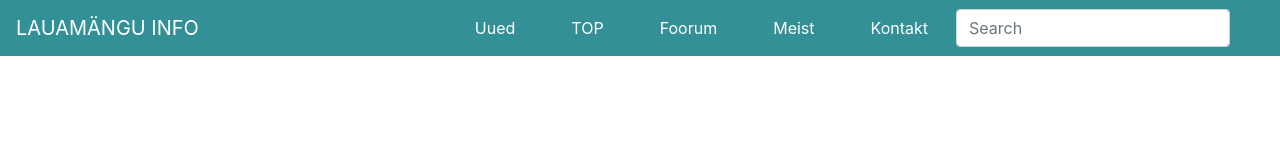
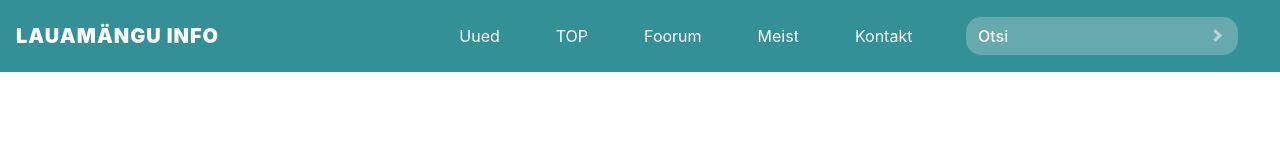
Before and after one commit to TaaviStone/katse-arvutim-ng, a plain HTML site: page index.html in a window 1280 px wide. Drawn offline with nearby package versions, Linux system fonts and the light colour scheme.

Commit message:
Finished navbar

```diff
--- a/index.html
+++ b/index.html
@@ -11,11 +11,11 @@
     <title>Title</title>
 </head>
 <body>
-<nav class="navbar-custom navbar navbar-expand-lg">
-    <a class="navbar-brand" href="#">LAUAMÄNGU INFO</a>
+<nav class="navbar-custom navbar navbar-expand-lg py-3">
+    <a class="logo navbar-brand" href="#">LAUAMÄNGU INFO</a>
 
     <div class="collapse navbar-collapse" id="navbarSupportedContent">
-        <ul class="navbar-nav ml-auto">
+        <ul class="pages navbar-nav ml-auto">
             <li class="nav-item">
                 <a class="nav-link" href="#">Uued</a>
             </li>
@@ -33,11 +33,15 @@
             </li>
         </ul>
 
-        <form class="form-inline">
-            <input class="form-control mr-sm-2" type="text" placeholder="Search" aria-label="Search">
-            <span class="input-group-btn">
-                <button class="btn btn-default my-2 my-sm-0" type="submit"/>
+        <form id="search-form" class="form-inline">
+            <div class="input-group">
+                <input type="text" class="form-control search-form" placeholder="Otsi">
+                <span class="input-group-btn">
+                <button class="btn btn-default" type="submit">
+                    <i class="arrow right"></i>
+                </button>
             </span>
+            </div>
         </form>
     </div>
 </nav>
--- a/styles.css
+++ b/styles.css
@@ -1,13 +1,25 @@
-body {
-    color: white;
+* {
+    margin: 0;
+    padding: 0;
+    box-sizing: border-box;
+    scroll-behavior: smooth;
 }
 
 a {
-    color: white !important;
+    color: #ffff !important;
+}
+
+/* Navigation bar */
+.nav-link {
+    color: #ffff;
 }
 
 .navbar-custom {
     background-color: #339096;
+}
+
+.pages {
+    margin-right: 2vw;
 }
 
 .navbar-nav > li{
@@ -15,6 +27,42 @@ a {
     padding-right:20px;
 }
 
-.form-inline {
-    border-radius: 33px;
+.logo {
+    color: white;
+    font-weight: 1000;
+    letter-spacing: 1px;
 }
+
+input[type=text] {
+    border: none;
+    background-color: #66A9AF;
+}
+
+input[type=text]:focus {
+    border: none;
+    background-color: #66A9AF;
+}
+
+input::-webkit-input-placeholder {
+    color:white !important;
+    font-weight: 500;
+}
+
+.search-form  {
+    border-radius: 15px 15px 15px 15px !important;
+}
+
+.arrow {
+    position: absolute;
+    margin-left: -40px;
+    border: solid #B8D6D9;
+    border-width: 0 3px 3px 0;
+    padding: 3px;
+}
+
+.right {
+    transform: rotate(-45deg);
+    -webkit-transform: rotate(-45deg);
+}
+
+/* First content */
```
Also changed, not shown: reset.css (added).
